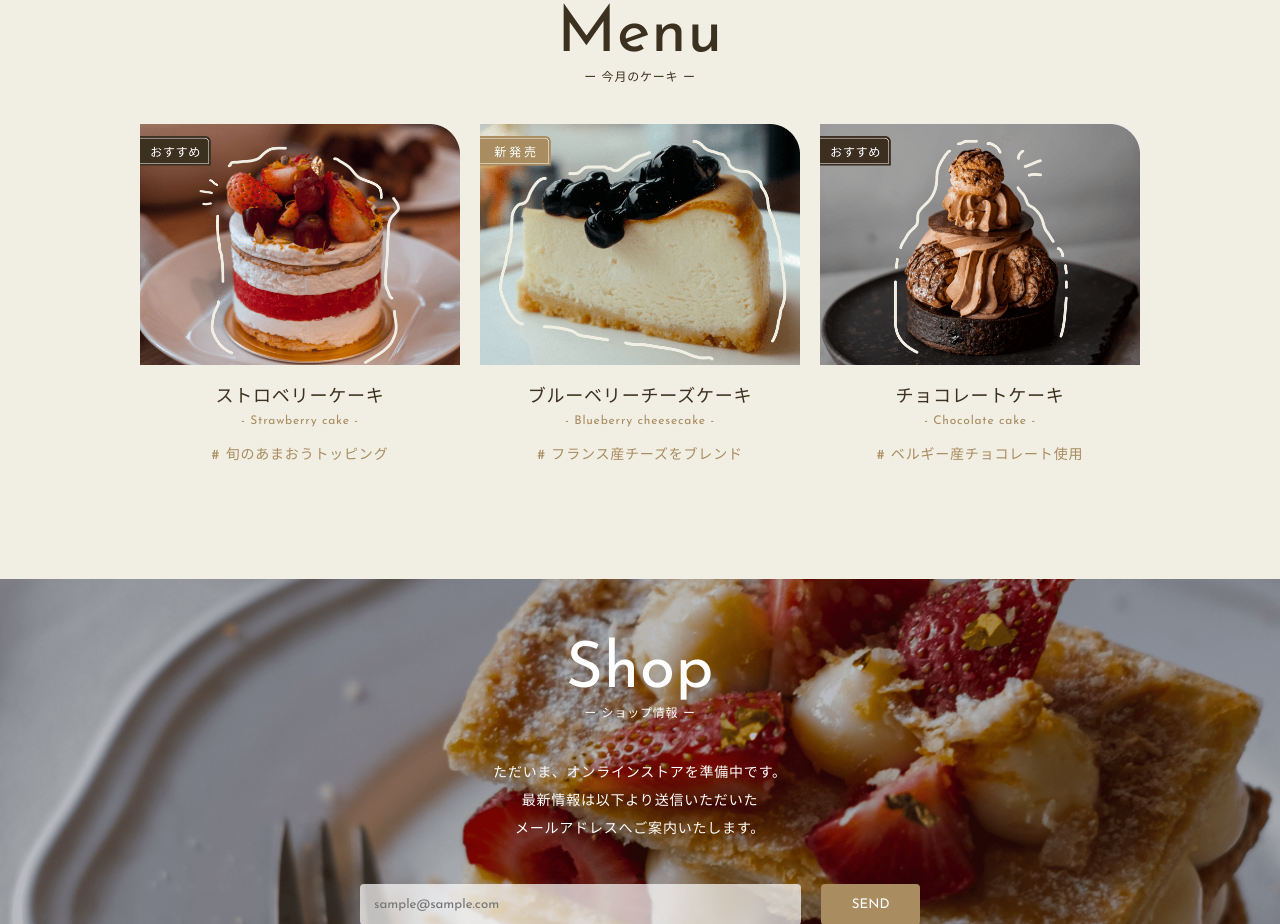
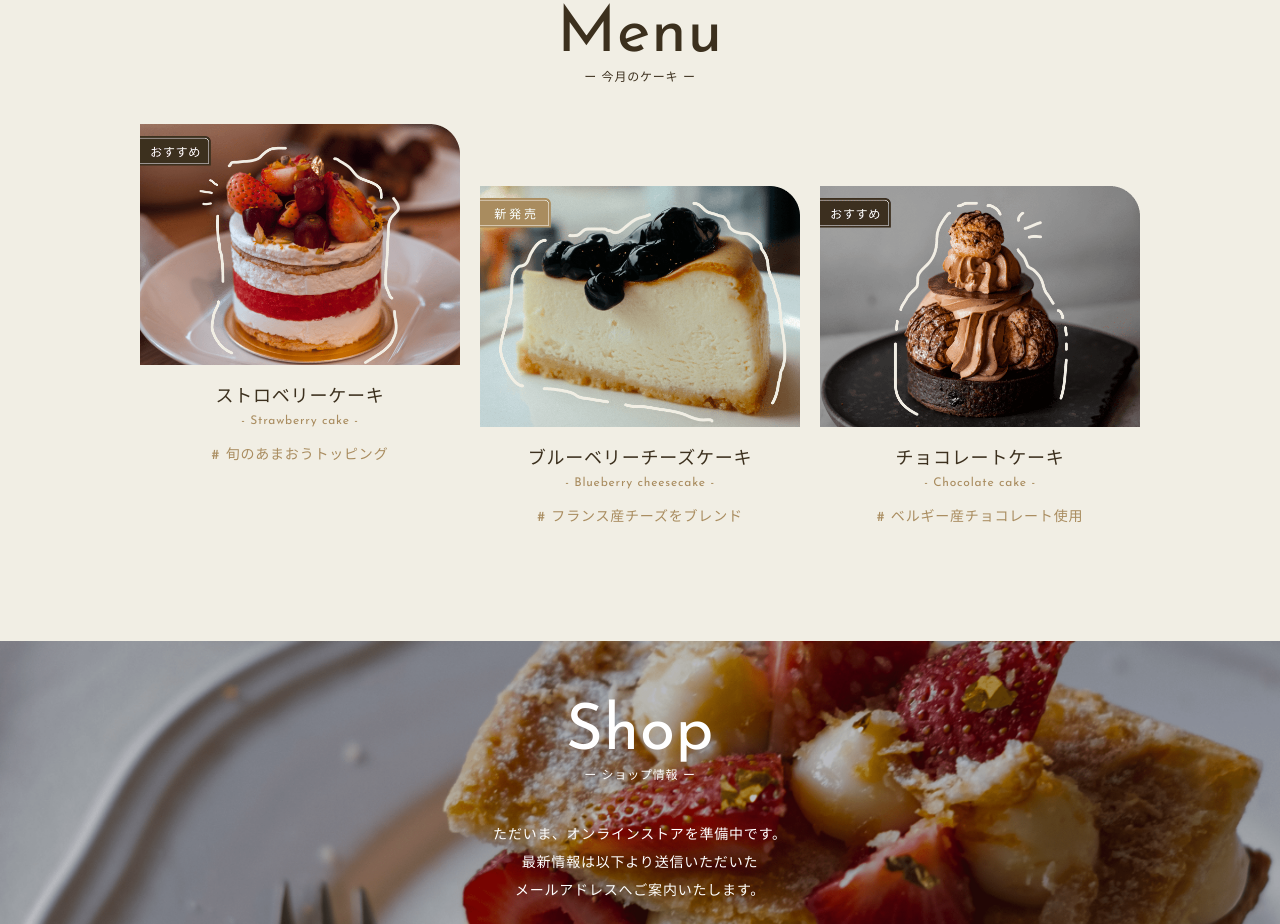
Before and after one commit to ABECKCROW/sweet-delight, a plain HTML site: page index.html in a window 1280 px wide. Shown: the part 1480-2404 px from the top of the page. Drawn offline with Linux system fonts and the light colour scheme.

Commit message:
クラス名修正。

```diff
--- a/css/style.css
+++ b/css/style.css
@@ -39,7 +39,6 @@ section {
   position: relative;
 }
 
-/* ナビゲーション項目の下線は削除 */
 .header-nav-item a::after {
   content: none;
 }
@@ -92,7 +91,7 @@ section {
   padding: 80px 40px;
 }
 
-.menu-list-item+.menu-list-item {
+.menu-list+.menu-list {
   margin-top: 62px;
 }
 
--- a/index.html
+++ b/index.html
@@ -69,7 +69,7 @@
     <h2 class="section-title">Menu</h2>
     <p class="section-title-text">ー 今月のケーキ ー</p>
     <ul class="menu-list">
-      <li class="menu-list-item">
+      <li class="menu-list">
         <div class="menu-list-item-wrap">
           <img class="menu-img" src="./img/menu1.png" alt="" />
           <div class="menu-text-box">
```
